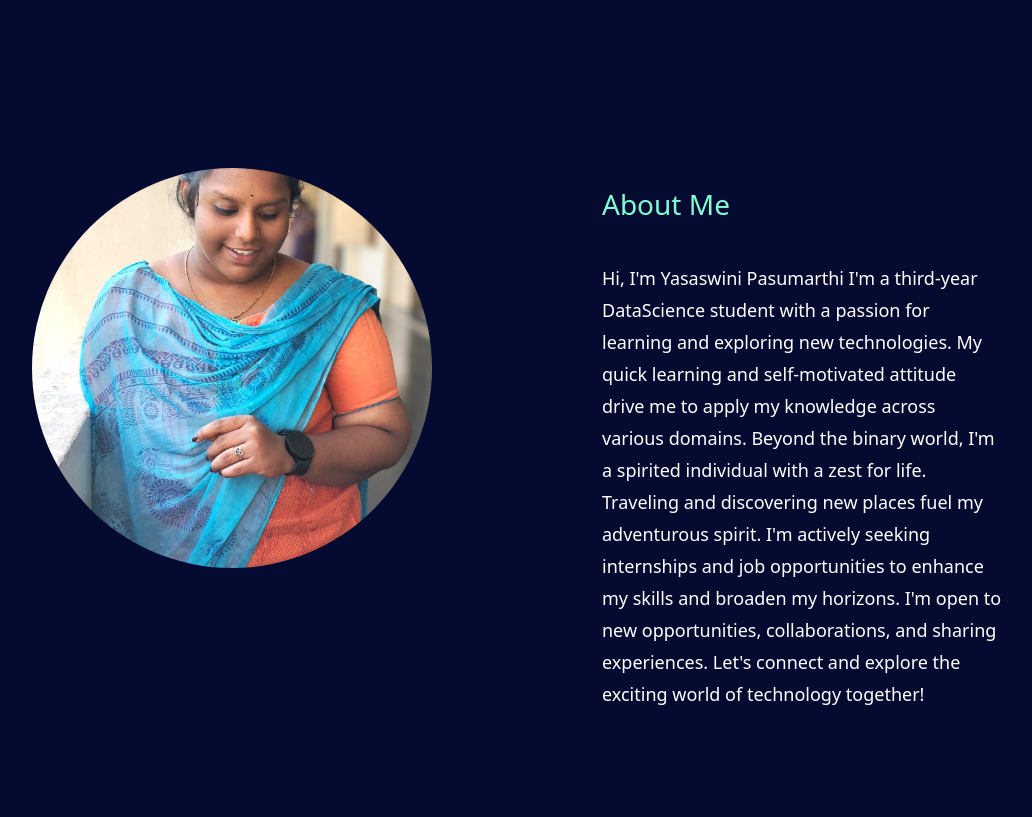
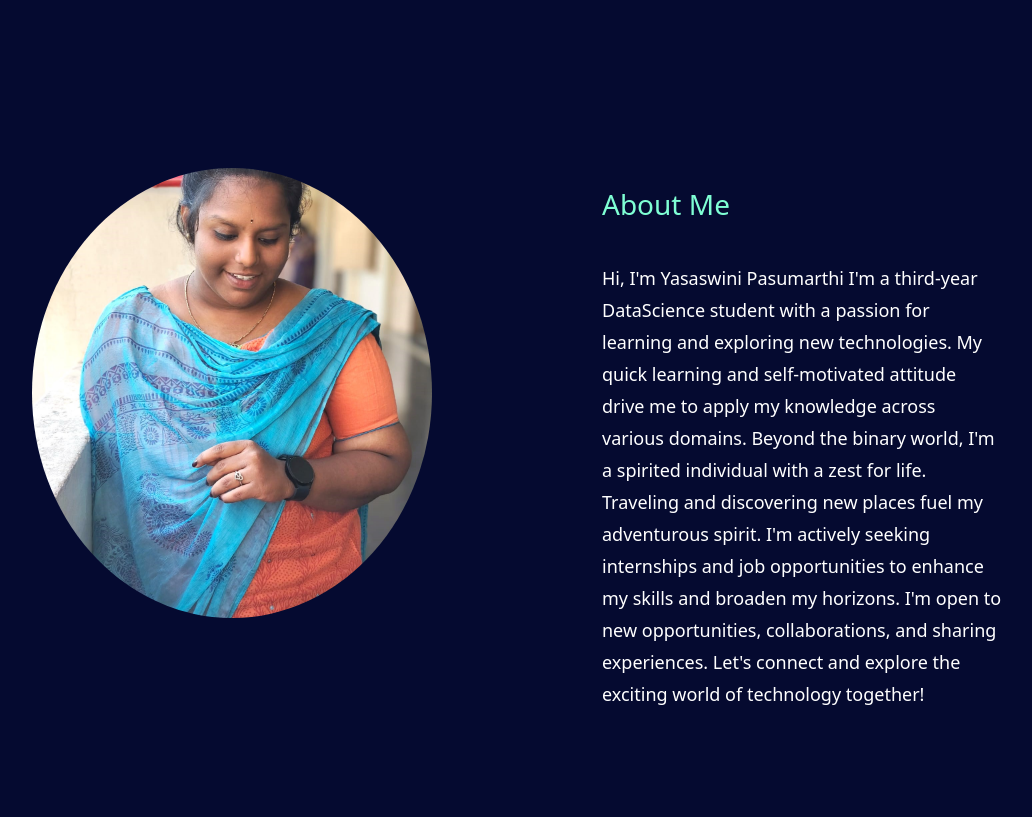
Before and after one commit to yasaswini2109/new-, a Flask app: page / in a window 1280 px wide. Shown: the part 694-1511 px from the top of the page, without its empty margins (88-1120 px from the left). Run offline with Flask 3, Linux system fonts and the light colour scheme; some libraries are stand-ins or nearby versions.

Commit message:
Update index.html

```diff
--- a/templates/index.html
+++ b/templates/index.html
@@ -66,7 +66,7 @@
         <h4 style="padding-top: 50px; padding-left: 200px;" id="scrollspyHeading1"><br></h4>
         <div class="about">
             <div class="abt1">
-                <img style="border-radius: 50%; width: 400px; height: 400px; object-fit: cover;"
+                <img style="border-radius: 50%; width: 400px; height: 450px; object-fit: cover;"
               src="{{url_for('static',filename='img1.jpeg')}}" />
             </div>
             <div class="abt2">
```
